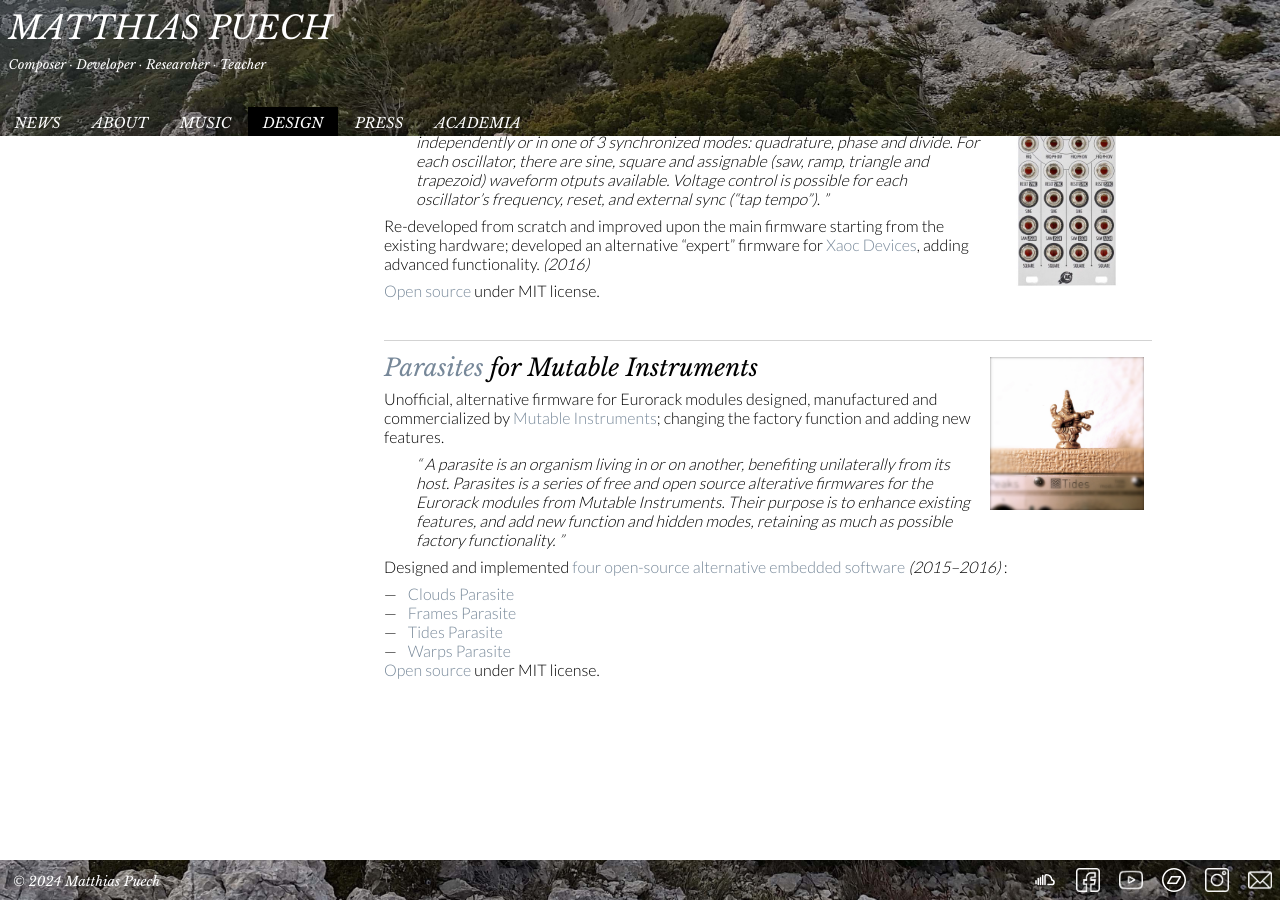
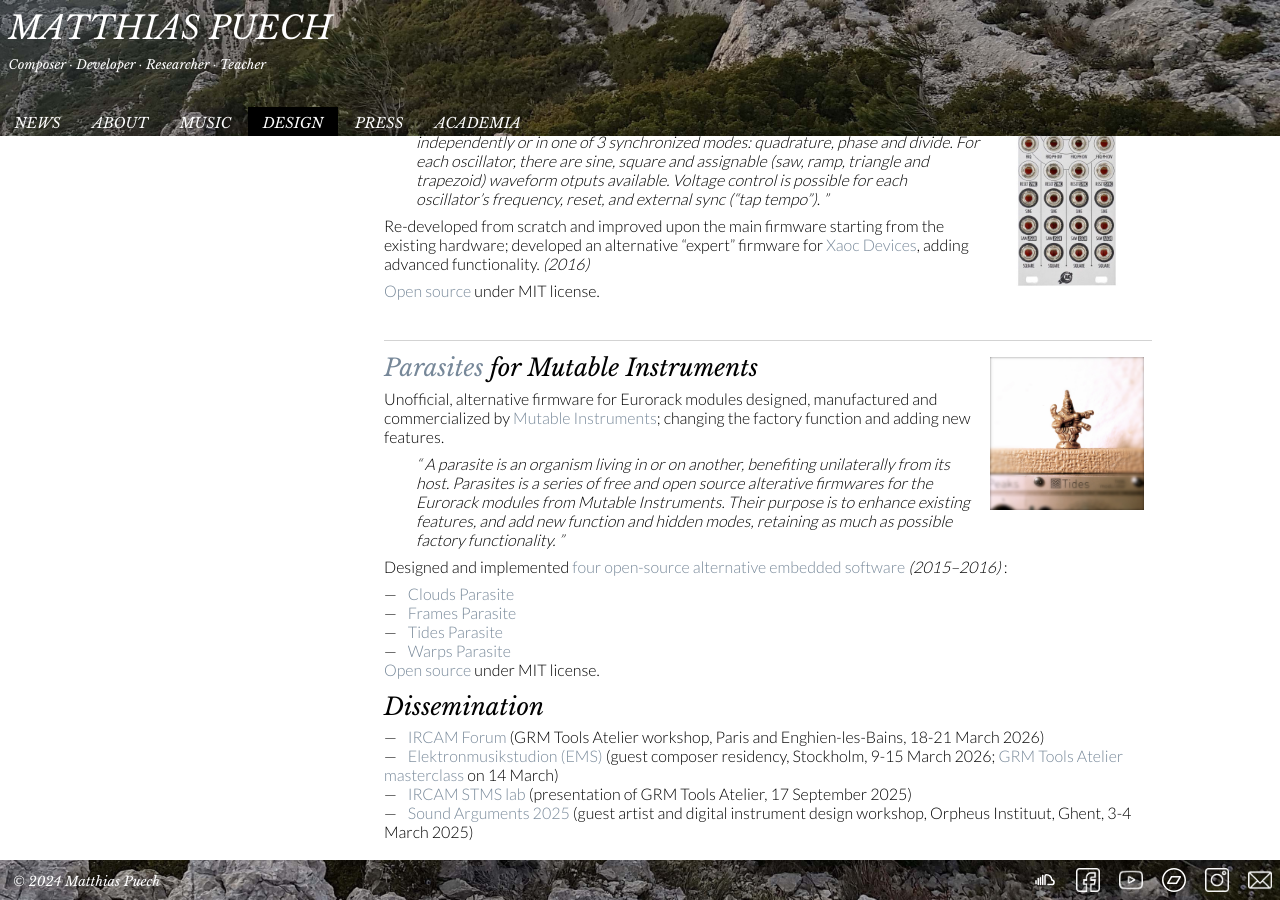
Before and after one commit to mqtthiqs/mqtthiqs.github.io, a Jekyll site: the page built from design.md, in a window 1280 px wide and 900 px high, scrolled down 1575 px. Built offline with Jekyll 4.4.1, drawn with Linux system fonts in a browser that asks for light colours.

Commit message:
Design: dissemination (WIP)

```diff
--- a/design.md
+++ b/design.md
@@ -157,4 +157,11 @@
 
 [Open source](https://github.com/mqtthiqs/parasites) under MIT license.
 
+### Dissemination
+
+- [IRCAM Forum](https://forum.ircam.fr/article/detail/grm-tools-atelier-workshop/) (GRM Tools Atelier workshop, Paris and Enghien-les-Bains, 18-21 March 2026)
+- [Elektronmusikstudion (EMS)](https://elektronmusikstudion.se/en/guest-composers/guest-composers-2026/matthias-puech/) (guest composer residency, Stockholm, 9-15 March 2026; [GRM Tools Atelier masterclass](https://elektronmusikstudion.se/en/aktuellt/masterclass-grm-tools-atelier/) on 14 March)
+- [IRCAM STMS lab](https://medias.ircam.fr/fr/media/e194c937df7eebeb20ac) (presentation of GRM Tools Atelier, 17 September 2025)
+- [Sound Arguments 2025](https://orpheusinstituut.be/en/news/sound-arguments-2025) (guest artist and digital instrument design workshop, Orpheus Instituut, Ghent, 3-4 March 2025)
+
 <div style="clear: both;"></div>
```
